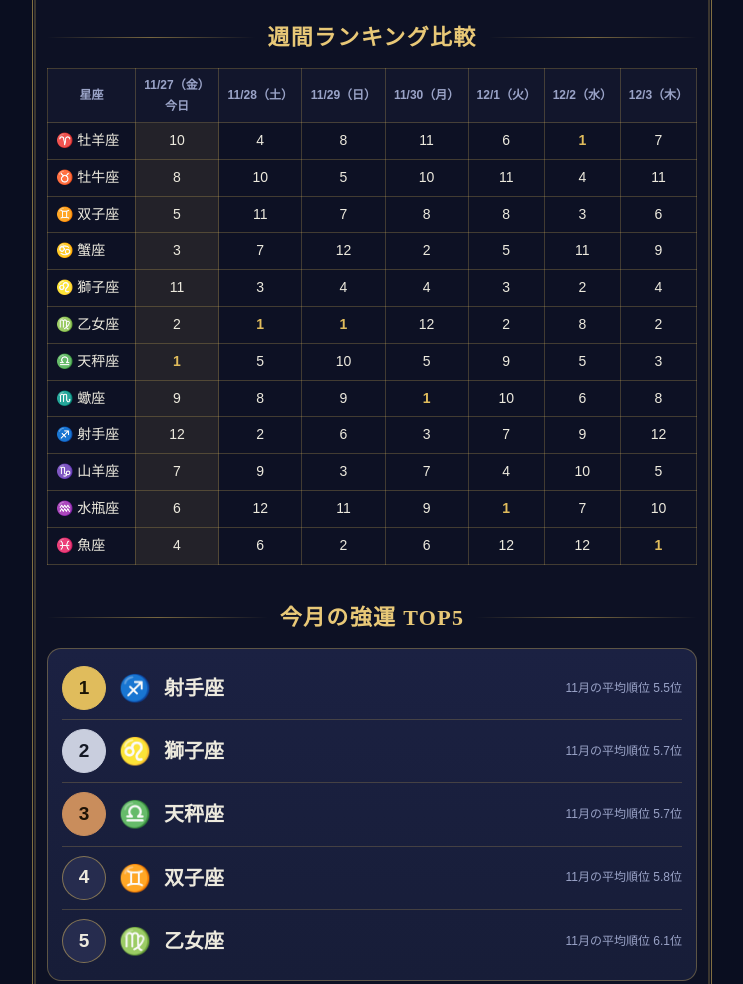
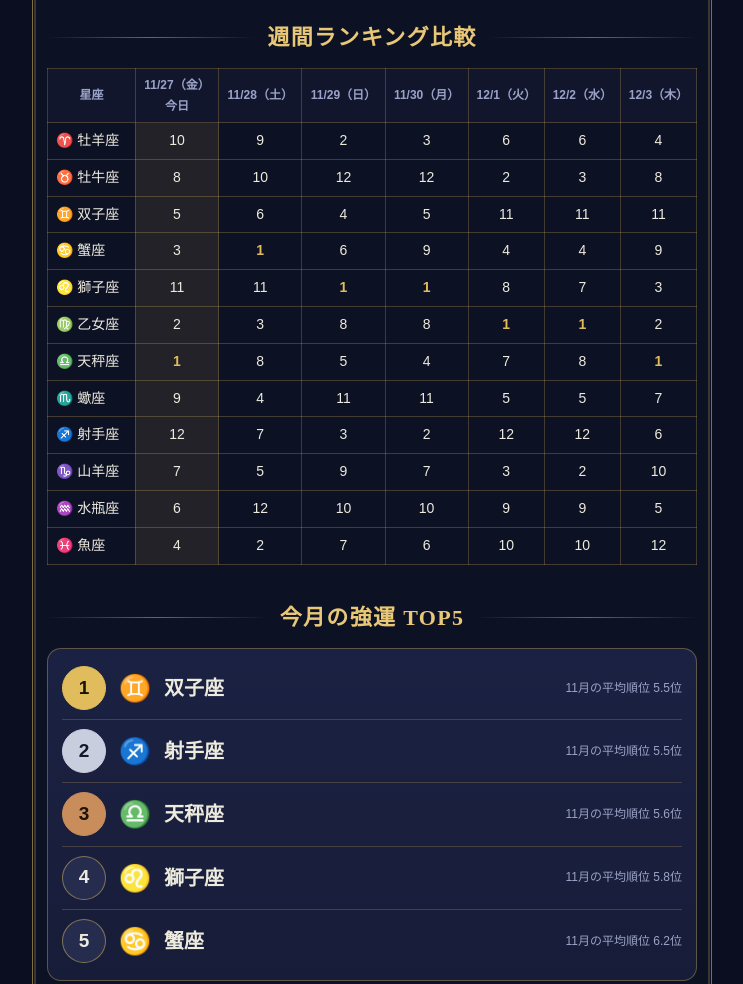
Before and after one commit to DBW-cyber/mlucky-uranai, a plain HTML site: page index.html in a window 1280 px wide. Shown: the part 2300-3284 px from the top of the page, without its empty margins (268-1011 px from the left). Drawn offline with Linux system fonts and the light colour scheme.

Commit message:
Transit-based ranking from 2026-11-28 (real planetary aspects)

```diff
--- a/index.html
+++ b/index.html
@@ -218,6 +218,7 @@
     <div class="copy">お問い合わせ：mlucky.ai.jp@gmail.com<br>© 2026 MLucky（エムラッキー）</div>
   </footer>
 </div>
+<script src="astronomy.min.js"></script>
 <script>
 const SIGNS = [
   {name:'牡羊座', sym:'♈', period:'3/21〜4/19'},
@@ -306,7 +307,7 @@ function dayData(ds, idx){
   const number = 1 + Math.floor(rnd() * 31);
   return { idx, score, love, money, work, health, number, color, item, advice, text };
 }
-function rankingFor(ds){
+function rankingForHash(ds){
   const arr = SIGNS.map((s, i) => dayData(ds, i));
   // 一言アドバイスは同じ日に12星座で重複しないよう、日単位のシャッフルで配り直す
   const dayRnd = mulberry32(hashStr(ds + '|advice'));
@@ -327,6 +328,89 @@ function rankingFor(ds){
   });
   return arr;
 }
+
+// ===== 行運（トランジット）方式：2026-11-28 以降 =====
+// 月・太陽・惑星の実際の位置と、各星座の中央点（15°）との角度（アスペクト）で採点する。
+// 計算には Astronomy Engine（MIT, Don Cross）を使用。
+const TBODIES = [
+  { key:'Moon',    orb:6, w:1.0, cat:{love:.6, money:.3, work:.3, health:.7}, conj: 0.4 },
+  { key:'Sun',     orb:4, w:1.5, cat:{love:.3, money:.5, work:.6, health:.8}, conj: 0.4 },
+  { key:'Mercury', orb:4, w:1.0, cat:{love:.2, money:.6, work:1.0, health:.2}, conj: 0.2 },
+  { key:'Venus',   orb:4, w:1.5, cat:{love:1.0, money:.6, work:.2, health:.2}, conj: 1.0 },
+  { key:'Mars',    orb:4, w:1.5, cat:{love:.5, money:.3, work:.6, health:1.0}, conj:-0.7 },
+  { key:'Jupiter', orb:3, w:2.0, cat:{love:.5, money:1.0, work:.6, health:.3}, conj: 1.0 },
+  { key:'Saturn',  orb:3, w:2.0, cat:{love:.2, money:.6, work:.8, health:.5}, conj:-0.9 }
+];
+const TASPECTS = [[0, 'c'], [60, 0.6], [90, -0.8], [120, 1.0], [180, -0.6]];
+const TH_TOTAL = [0.93, 0.28, -0.02, -0.68];
+const TH_CAT = { love:[0.29, 0.12, -0.01, -0.17], money:[0.33, 0.09, -0.01, -0.23], work:[0.35, 0.08, -0.01, -0.23], health:[0.34, 0.14, -0.01, -0.23] };
+const T_CACHE = {};
+function tLon(key, date){
+  if (key === 'Moon') return Astronomy.EclipticGeoMoon(date).lon;
+  if (key === 'Sun') return Astronomy.SunPosition(date).elon;
+  return Astronomy.Ecliptic(Astronomy.GeoVector(Astronomy.Body[key], date, true)).elon;
+}
+function transitScores(ds){
+  if (T_CACHE[ds]) return T_CACHE[ds];
+  const p = ds.split('-').map(Number);
+  const totals = new Array(12).fill(0);
+  const acts = new Array(12).fill(0);
+  const cats = [];
+  for (let s = 0; s < 12; s++) cats.push({love:0, money:0, work:0, health:0});
+  for (let h = 0; h < 24; h += 3) {
+    const date = new Date(Date.UTC(p[0], p[1] - 1, p[2], h - 9));
+    const lons = TBODIES.map(b => tLon(b.key, date));
+    for (let s = 0; s < 12; s++) {
+      const mid = s * 30 + 15;
+      if (Math.floor(lons[0] / 30) === s) {
+        totals[s] += 0.30; acts[s] += 0.30;
+        for (const k of ['love','money','work','health']) cats[s][k] += TBODIES[0].cat[k] * 0.30;
+      }
+      TBODIES.forEach((b, bi) => {
+        let sep = Math.abs(lons[bi] - mid) % 360; if (sep > 180) sep = 360 - sep;
+        for (const asp of TASPECTS) {
+          const dev = Math.abs(sep - asp[0]);
+          if (dev <= b.orb) {
+            const v = (asp[0] === 0 ? b.conj : asp[1]) * (1 - dev / b.orb);
+            totals[s] += b.w * v;
+            acts[s] += Math.abs(b.w * v);
+            for (const k of ['love','money','work','health']) cats[s][k] += b.cat[k] * v;
+            break;
+          }
+        }
+      });
+    }
+  }
+  for (let s = 0; s < 12; s++) { totals[s] /= 8; acts[s] /= 8; for (const k of ['love','money','work','health']) cats[s][k] /= 8; }
+  const out = { totals, cats, acts };
+  T_CACHE[ds] = out;
+  return out;
+}
+function starMap(v, th){ return v >= th[0] ? 5 : v >= th[1] ? 4 : v >= th[2] ? 3 : v >= th[3] ? 2 : 1; }
+function rankingForTransit(ds){
+  const sc = transitScores(ds);
+  const arr = SIGNS.map((s, idx) => dayData(ds, idx));
+  const dayRnd = mulberry32(hashStr(ds + '|advice'));
+  const pool = ADVICE.slice();
+  for (let i = pool.length - 1; i > 0; i--){ const j = Math.floor(dayRnd() * (i + 1)); const t = pool[i]; pool[i] = pool[j]; pool[j] = t; }
+  arr.forEach((d, i) => { d.advice = pool[i % pool.length]; });
+  arr.forEach(d => {
+    d.tscore = sc.totals[d.idx];
+    d.overall = starMap(d.tscore, TH_TOTAL);
+    for (const k of ['love','money','work','health']) {
+      const v = starMap(sc.cats[d.idx][k], TH_CAT[k]);
+      d[k] = Math.max(d.overall - 1, Math.min(d.overall + 1, v));
+    }
+  });
+  arr.sort((a, b) => (b.tscore - a.tscore) || (sc.acts[b.idx] - sc.acts[a.idx]) || (hashStr(ds + '|tie|' + a.idx) - hashStr(ds + '|tie|' + b.idx)));
+  arr.forEach((d, k) => { d.rank = k + 1; });
+  return arr;
+}
+function rankingFor(ds){
+  if (ds >= '2026-11-28' && typeof Astronomy !== 'undefined') return rankingForTransit(ds);
+  return rankingForHash(ds);
+}
+
 function stars(n){ let s = ''; for (let i=1;i<=5;i++){ s += '<span class="' + (i<=n ? '' : 'off') + '">★</span>'; } return s; }
 
 const now = new Date();
```
